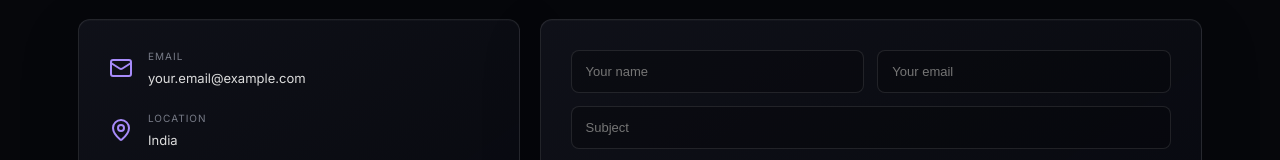
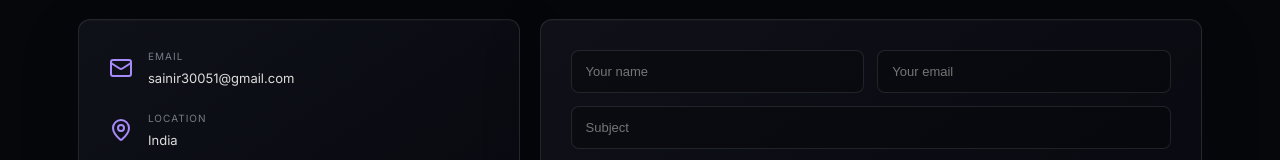
Before and after one commit to Rahulsaini30051/rahul-saini-portfolio, a React (Vite) app in the folder rahul-saini-portfolio/: page / in a window 1280 px wide. Shown: the part 5170-5330 px from the top of the page. Built offline with nearby package versions, Linux system fonts and the light colour scheme.

Commit message:
Update main.jsx

```diff
--- a/rahul-saini-portfolio/src/main.jsx
+++ b/rahul-saini-portfolio/src/main.jsx
@@ -13,9 +13,9 @@ const profile = {
   name: "Rahul Saini",
   title: "Senior Full-Stack Developer",
   subtitle: "React · Next.js · Node.js · TypeScript · GenAI",
-  email: "your.email@example.com",
+  email: "sainir30051@gmail.com",
   github: "https://github.com/",
-  linkedin: "https://www.linkedin.com/",
+  linkedin: "www.linkedin.com/in/rahul-saini-8a4a34161",
   resume: "/Rahul-Saini-Resume.pdf"
 };
 
```
